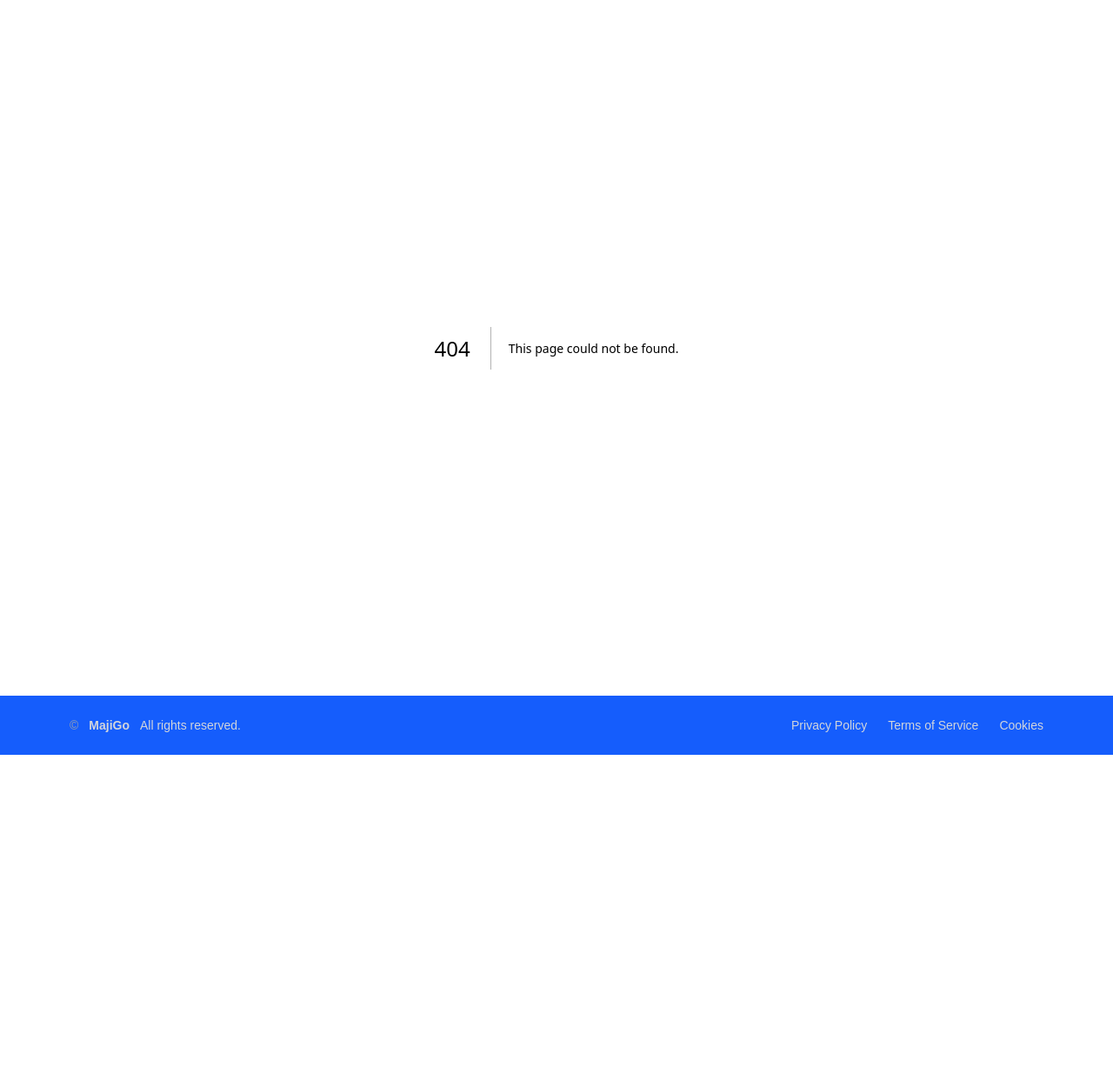
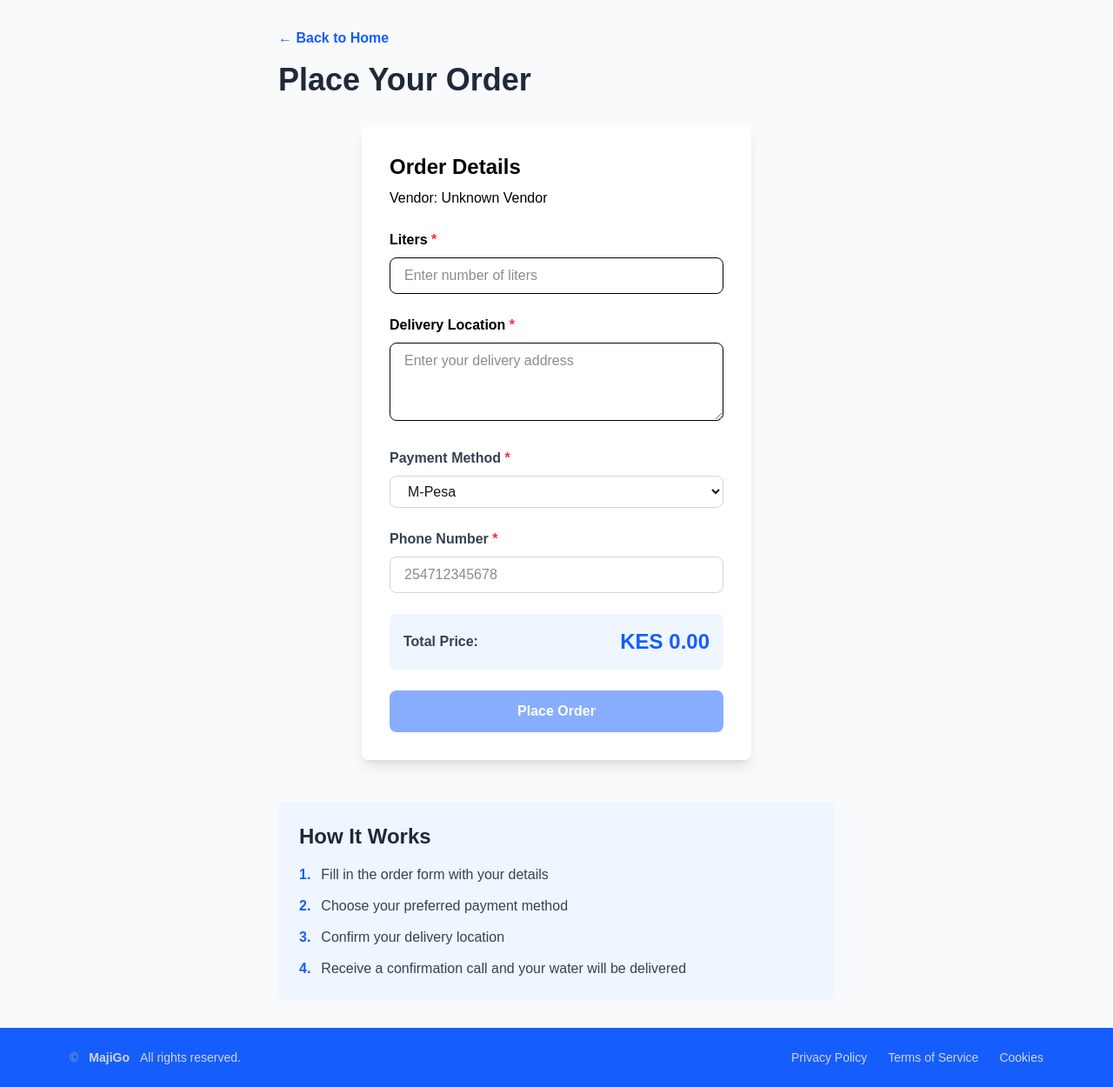
Before and after one commit to TerryYegon/MajiGo, a Next.js app in the folder frontend/frontend/: page /order in a window 1280 px wide. Before the commit this address had no page. Shown: the whole page at 87% size. Before the commit the page ends 868 px from the top, so only its background shows below. Built offline with nearby package versions, Linux system fonts and the light colour scheme.

Commit message:
Add OrderPage component for placing orders with vendor selection and payment details

```diff
--- /dev/null
+++ b/frontend/frontend/app/order/page.tsx
@@ -0,0 +1,59 @@
+'use client';
+
+import { useSearchParams } from 'next/navigation';
+import Link from 'next/link';
+import OrderForm from '../components/OrderForm';
+
+export default function OrderPage() {
+  const searchParams = useSearchParams();
+  const vendorName = searchParams.get('vendorName') || 'Unknown Vendor';
+  const pricePerLiterStr = searchParams.get('pricePerLiter') || '0';
+  const pricePerLiter = parseFloat(pricePerLiterStr);
+
+  return (
+    <main className="min-h-screen bg-gray-50">
+      <div className="max-w-2xl mx-auto px-4 py-8">
+        {/* Header */}
+        <div className="mb-8">
+          <Link
+            href="/"
+            className="text-blue-600 hover:text-blue-700 font-semibold mb-4 inline-block"
+          >
+            ← Back to Home
+          </Link>
+          <h1 className="text-4xl font-bold text-gray-800 mb-2">Place Your Order</h1>
+        </div>
+
+        {/* Order Form */}
+        <OrderForm vendorName={vendorName} pricePerLiter={pricePerLiter} />
+
+        {/* Info Section */}
+        <div className="mt-12 bg-blue-50 rounded-lg p-6">
+          <h2 className="text-2xl font-bold text-gray-800 mb-4">
+            How It Works
+          </h2>
+          <ol className="space-y-3 text-gray-700">
+            <li className="flex gap-3">
+              <span className="font-bold text-blue-600 min-w-fit">1.</span>
+              <span>Fill in the order form with your details</span>
+            </li>
+            <li className="flex gap-3">
+              <span className="font-bold text-blue-600 min-w-fit">2.</span>
+              <span>Choose your preferred payment method</span>
+            </li>
+            <li className="flex gap-3">
+              <span className="font-bold text-blue-600 min-w-fit">3.</span>
+              <span>Confirm your delivery location</span>
+            </li>
+            <li className="flex gap-3">
+              <span className="font-bold text-blue-600 min-w-fit">4.</span>
+              <span>
+                Receive a confirmation call and your water will be delivered
+              </span>
+            </li>
+          </ol>
+        </div>
+      </div>
+    </main>
+  );
+}
```
